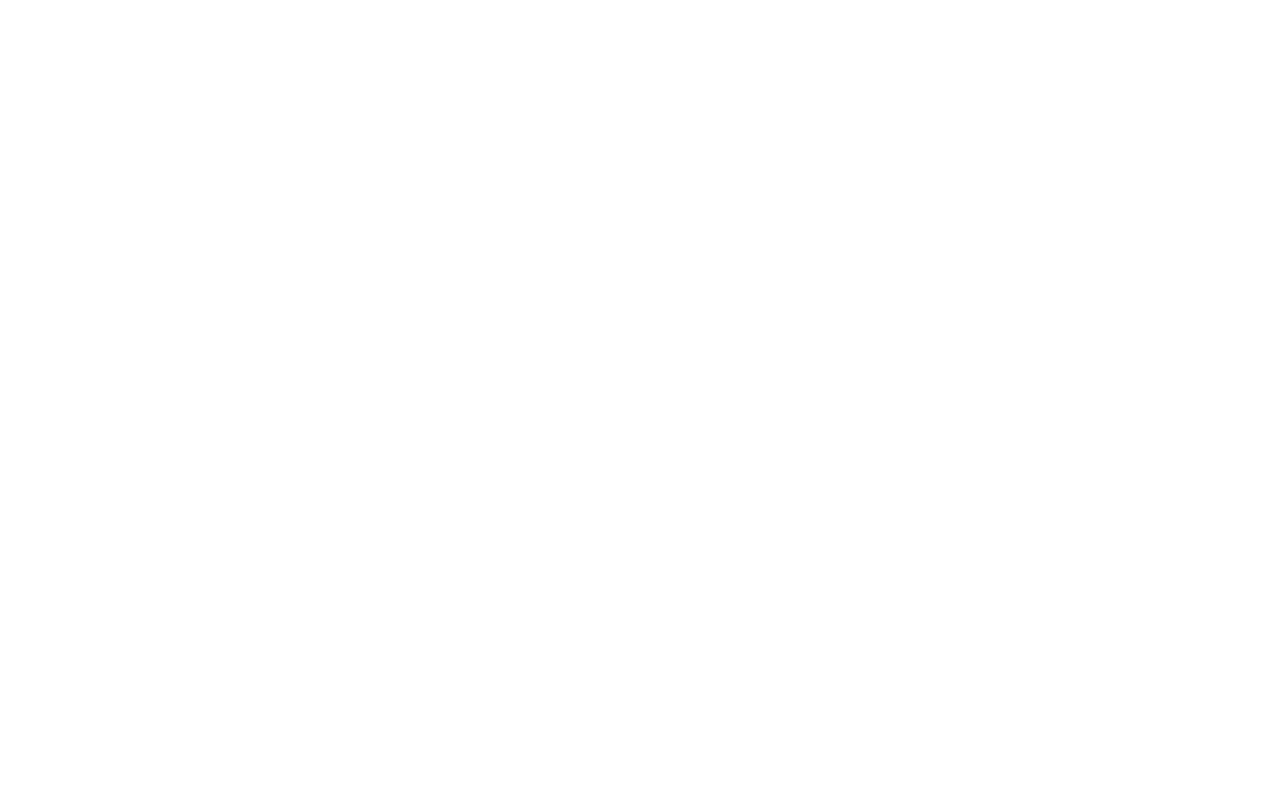
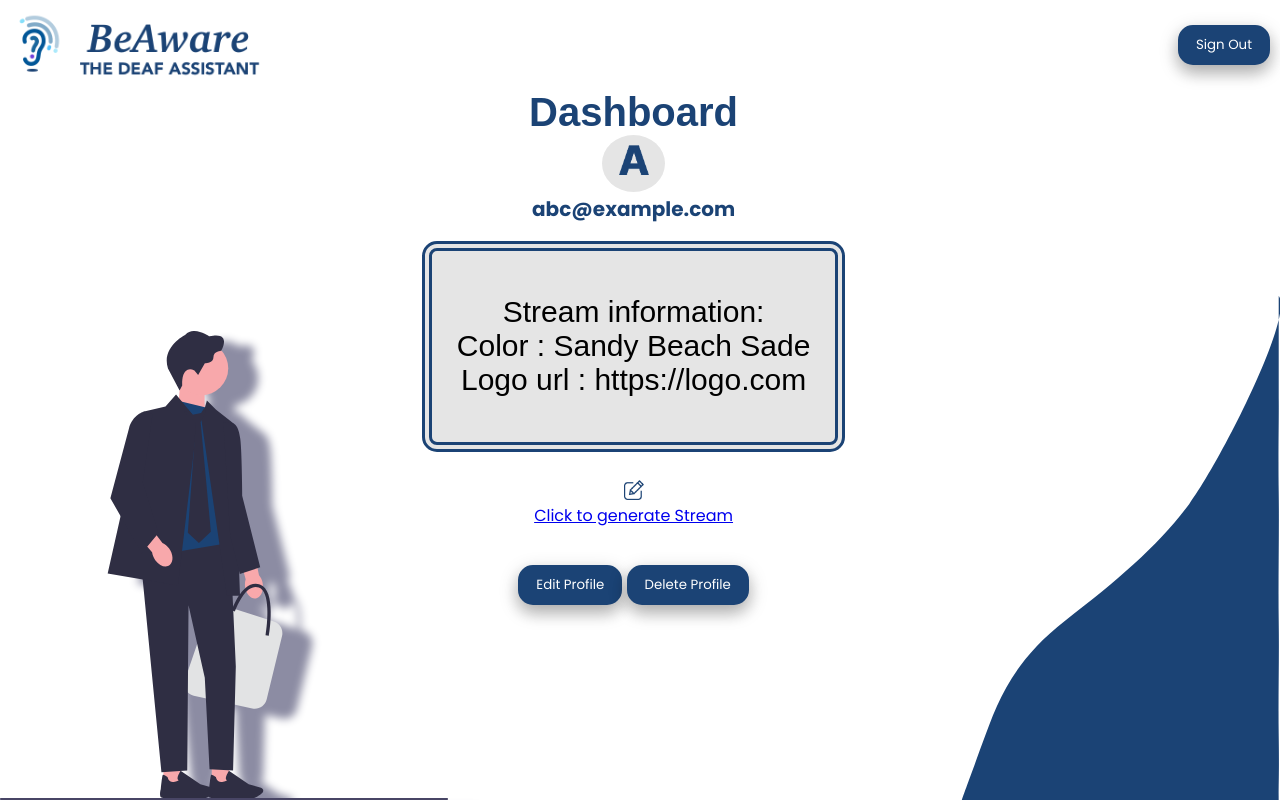
Before and after one commit to prabhnosingh/Be_Aware, a React (Create React App) app in the folder client/: page /dashboard in a window 1280 px wide. Before the commit this address had no page. Built offline with nearby package versions, Linux system fonts and the light colour scheme.

Commit message:
dashboard

```diff
--- a/client/src/App.js
+++ b/client/src/App.js
@@ -1,6 +1,7 @@
 import React from 'react';
 import './style.css'; // Import your CSS file
 import { BrowserRouter as Router, Route, Routes } from 'react-router-dom';
+import Stream from './pages/Stream';
 
 
 import { useState } from 'react';
@@ -8,6 +9,7 @@
 import regImage from './img/register.svg';
 import logo from './img/beaware_logo.png';
 import SignInSignUpForm from './components/LoginSignUp/loginSignUp'
+import Dashboard from './components/dashboard/dashboard';
 
 // import { FontAwesomeIcon } from '@fortawesome/react-fontawesome';
 // import { faCoffee } from '@fortawesome/free-solid-svg-icons';
@@ -19,7 +21,8 @@
         <Router>
           <Routes>
             <Route path="/" element={<SignInSignUpForm />} />
-
+            <Route path="/dashboard" element={<Dashboard/>} />
+            <Route path="/stream" element={<Stream/>} />
             </Routes>
         </Router>
 
```
